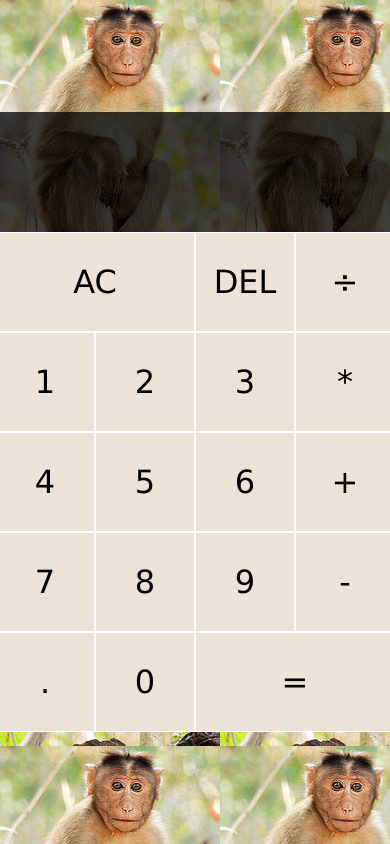
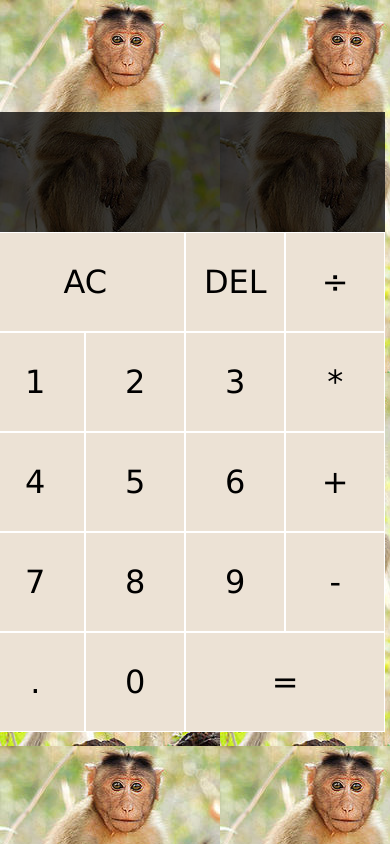
Before and after one commit to Gorkir6/calculator, a plain HTML site: page index.html in a window 390 px wide. Drawn offline with Linux system fonts and the light colour scheme.

Commit message:
responsive idk"

```diff
--- a/main.js
+++ b/main.js
@@ -56,7 +56,7 @@ class Calculator{
         this.currentOperand = computation
         this.operation = undefined
         this.prevOperand = ''
-        this.prevButton.innerText = ''
+
     }
     getDisplayNum(number){
         return number
@@ -65,6 +65,8 @@ class Calculator{
         this.currentButton.innerText = this.getDisplayNum(this.currentOperand)
         if(this.operation != null){
             this.prevButton.innerText = `${this.getDisplayNum(this.prevOperand)} ${this.operation}`
+        }else{
+            this.prevButton.innerText = ''
         }
 
     }
--- a/style.css
+++ b/style.css
@@ -48,3 +48,9 @@ body{
 .output .previous{
     font-size: 1.5rem;
 }
+@media (max-width: 640px){
+    .calculator_grid{
+        width: 90%;
+        padding-left: 5%;
+    }
+}
```
